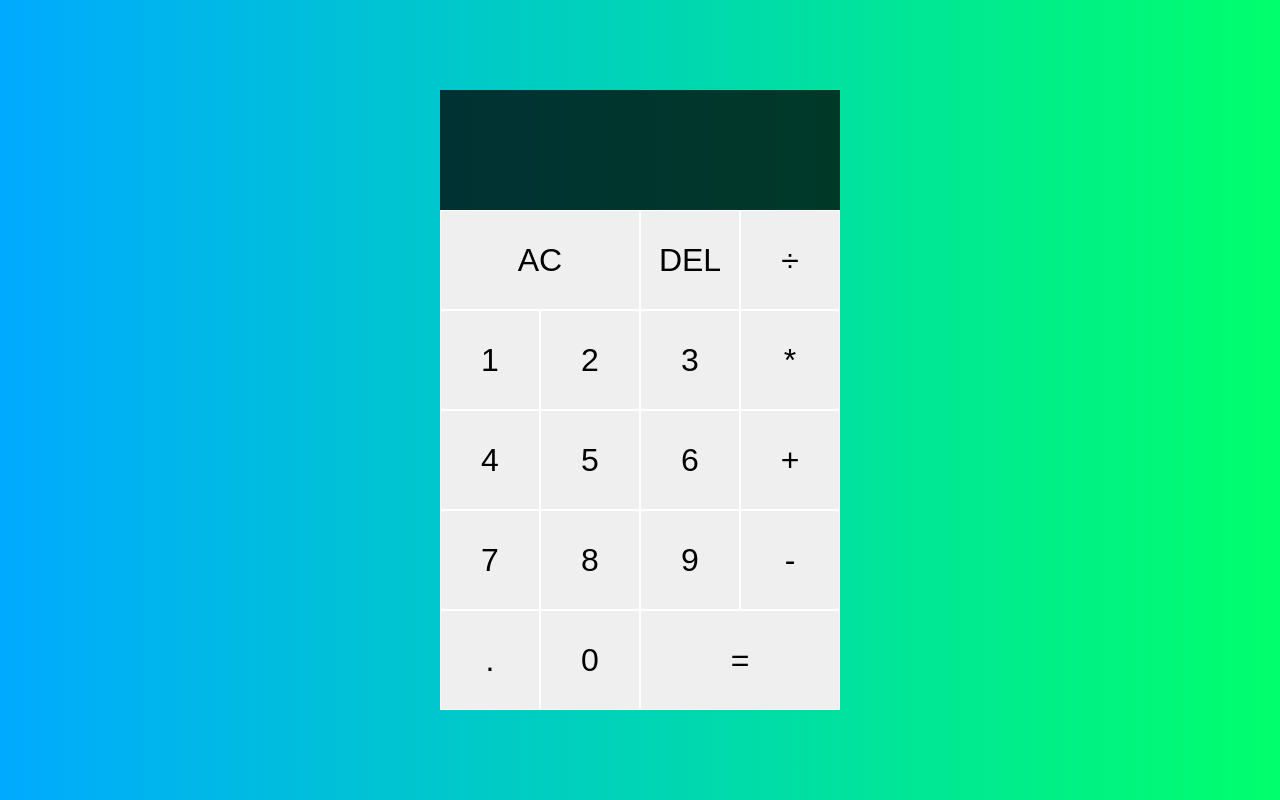
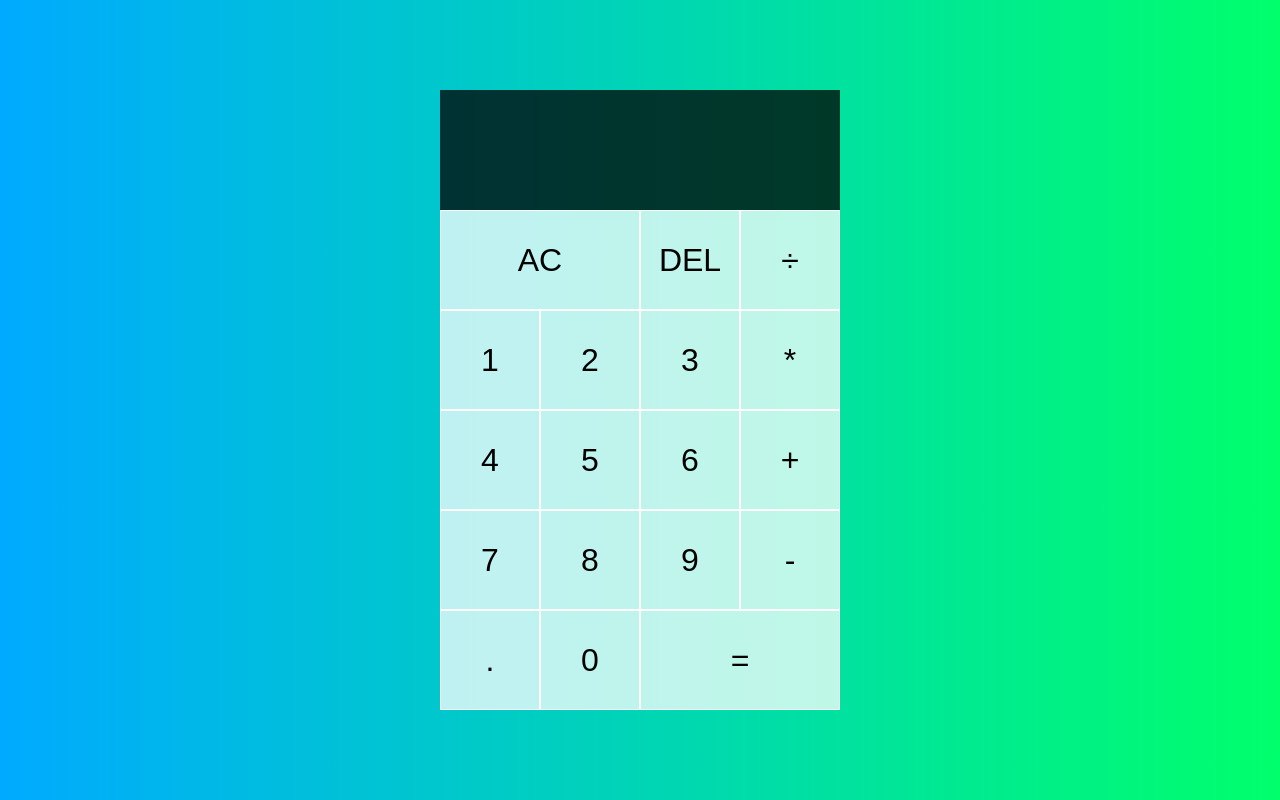
Before and after one commit to stankovics/calculatorApp, a website built with Parcel: page index.html in a window 1280 px wide. Built offline with nearby package versions, Linux system fonts and the light colour scheme.

Commit message:
calculator design update 2

```diff
--- a/src/sass/_buttons.scss
+++ b/src/sass/_buttons.scss
@@ -3,6 +3,7 @@
   font-size: 2rem;
   border: 1px solid white;
   outline: none;
+  background-color: rgba(255, 255, 255, .75);
   &__span {
     grid-column: span 2;
   }
```
Also changed, not shown: css/style.css.
